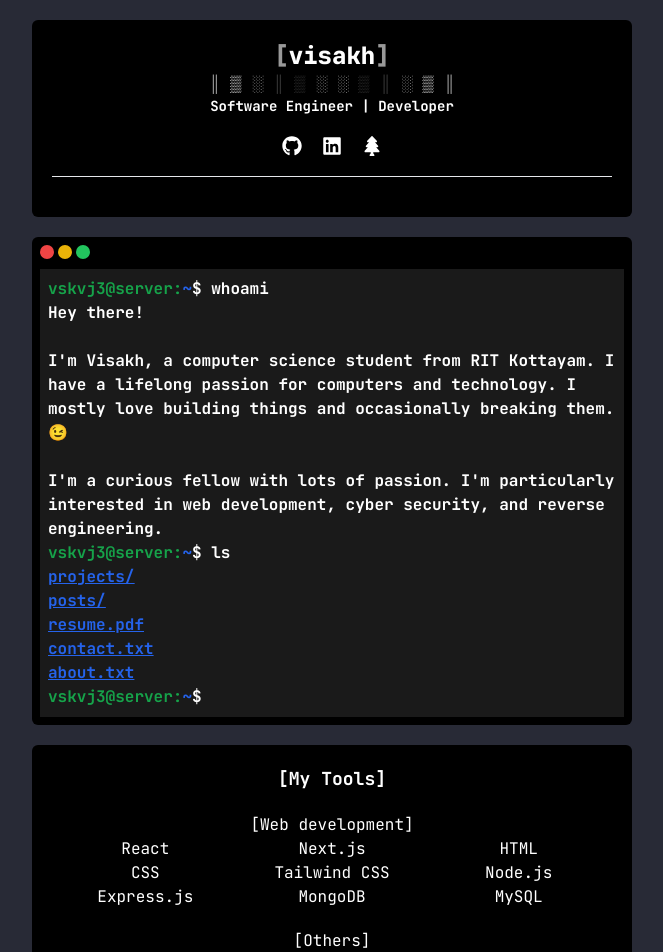
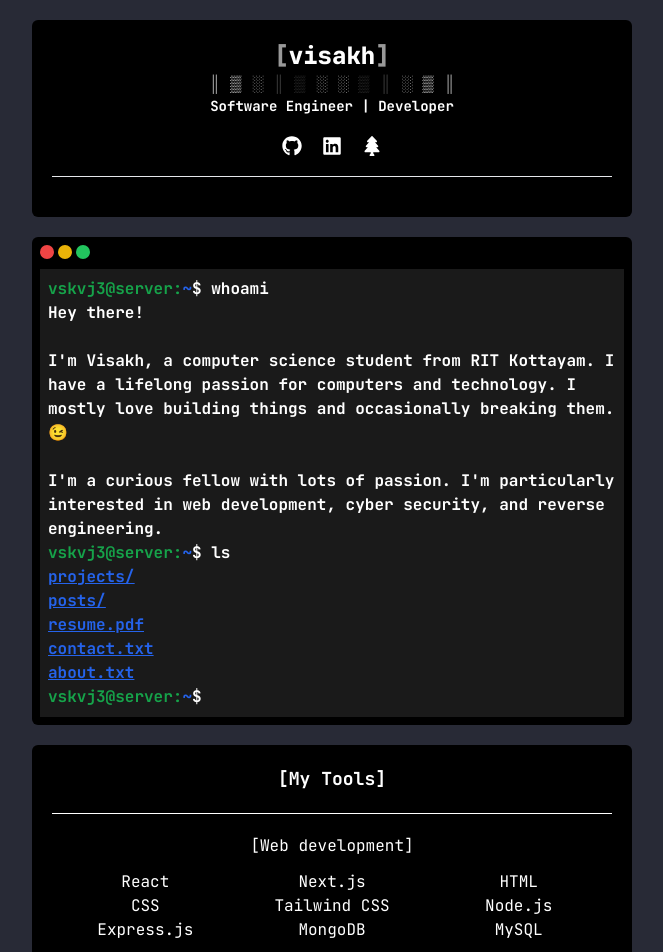
Before and after one commit to vskvj3/portfolio-nextjs, a Next.js app: page / in a window 1280 px wide. Shown: the top 952 px of the page, without its empty margins (308-971 px from the left). Built offline with nearby package versions, Linux system fonts and the light colour scheme.

Commit message:
fix: add margins to skills section

```diff
--- a/src/pages/index.js
+++ b/src/pages/index.js
@@ -135,8 +135,9 @@ export default function Home() {
       {/* section 3: Skills */}
       <section className="bg-black w-1/2 mt-5 min-w-[400px] max-w-[600px] h-auto mx-auto mb-5 p-[20px] rounded-md text-left text-white">
         <div className=" text-center text-lg mb-5 font-bold">[My Tools]</div>
+        <hr className="border-white mb-5" />
         <div>
-          <div className=" text-center">[Web development]</div>
+          <div className=" text-center mb-3">[Web development]</div>
           <div className="grid grid-cols-3 mb-5 text-center">
             <div>React</div>
             <div>Next.js</div>
@@ -148,7 +149,7 @@ export default function Home() {
             <div>MongoDB</div>
             <div>MySQL</div>
           </div>
-          <div className=" text-center">[Others]</div>
+          <div className=" text-center mb-3">[Others]</div>
           <div className="grid grid-cols-3 text-center">
             <div>Flutter</div>
             <div>Git</div>
```
